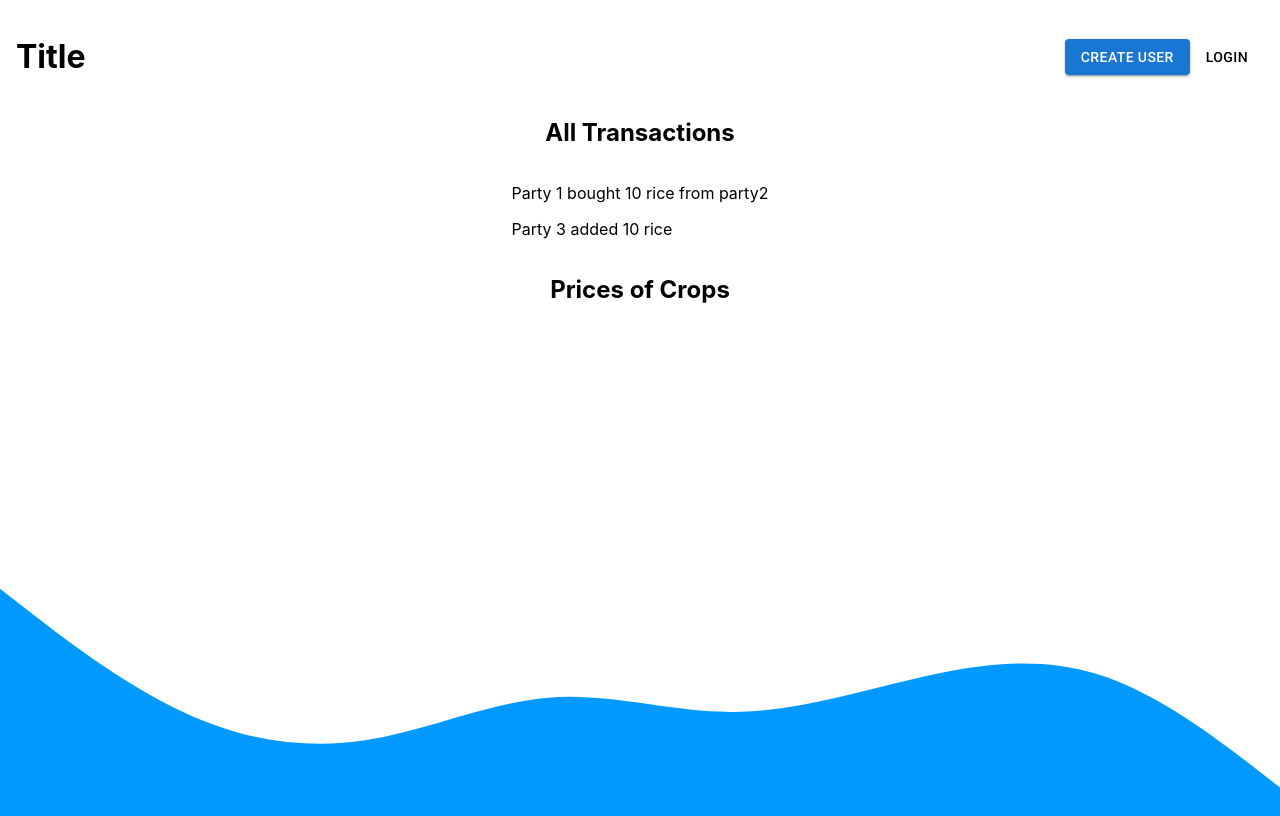
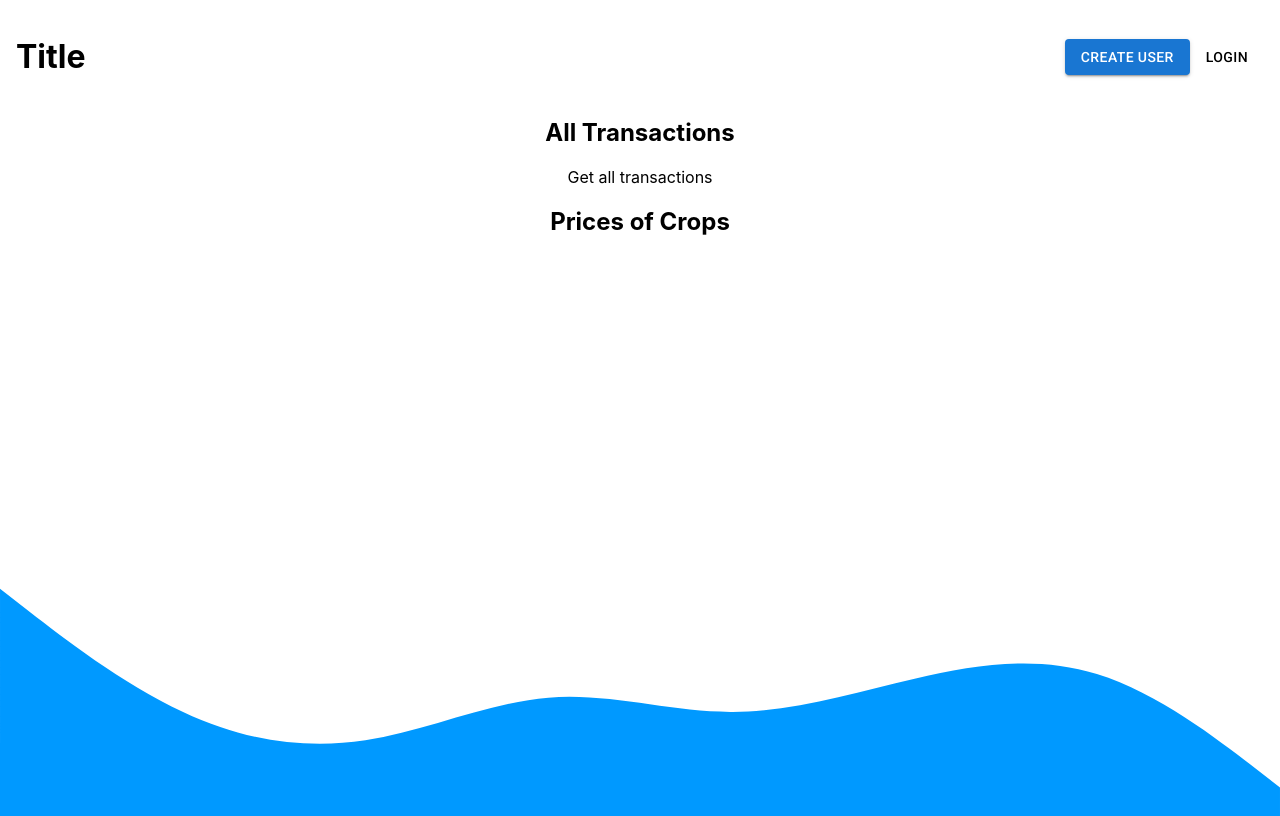
Before and after one commit to RajSolai/farmer-crop-chain, a Next.js app: page /welcome in a window 1280 px wide. Built offline with nearby package versions, Linux system fonts and the light colour scheme.

Commit message:
now welcome page links to transactions page

```diff
--- a/pages/welcome.jsx
+++ b/pages/welcome.jsx
@@ -11,8 +11,7 @@ import style from "../styles/welcome.module.scss";
 
 export default function Welcome() {
   const { price } = useSelector((s) => s.price);
-  const { transactions } = useSelector((s) => s.transaction);
-
+  const transactions = []
   return (
     <>
       <div className={style.welcomePage}>
@@ -29,10 +28,7 @@ export default function Welcome() {
         </div>
         <div className={style.transactionBox}>
           <h2>All Transactions</h2>
-          <div>
-            <p>Party 1 bought 10 rice from party2</p>
-            <p>Party 3 added 10 rice</p>
-          </div>
+          <Link href={"/transactions"}>Get all transactions</Link>
         </div>
         <div className={style.pricesBox}>
           <h2>Prices of Crops</h2>
```
